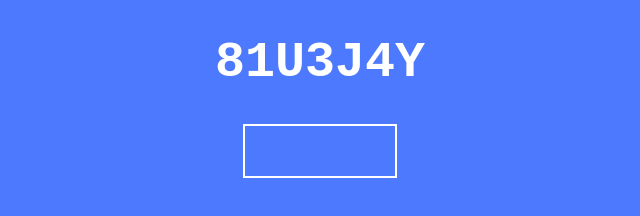
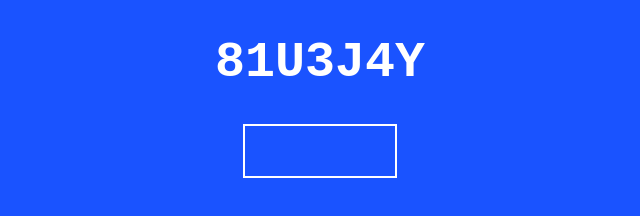
Before and after one commit to 81U3J4Y/81U3J4Y.github.io, a plain HTML site: page index.html in a window 1280 px wide. Shown: the whole page, without its empty margins (320-960 px from the left). Drawn offline with Linux system fonts and the light colour scheme.

Commit message:
Update index.html

```diff
--- a/index.html
+++ b/index.html
@@ -3,7 +3,7 @@
 	<head>
 		<meta name="robots" content="noindex">
 		<style>
-			body {color: white;font-family: monospace;text-align: -webkit-center;background: #4d79ff}
+			body {color: white;font-family: monospace;text-align: -webkit-center;background: #1a53ff}
 			h1 {font-size: 50px;}
 			.box {width: 150px;height: 50px;border: 2px solid white;}
 		</style>
```
